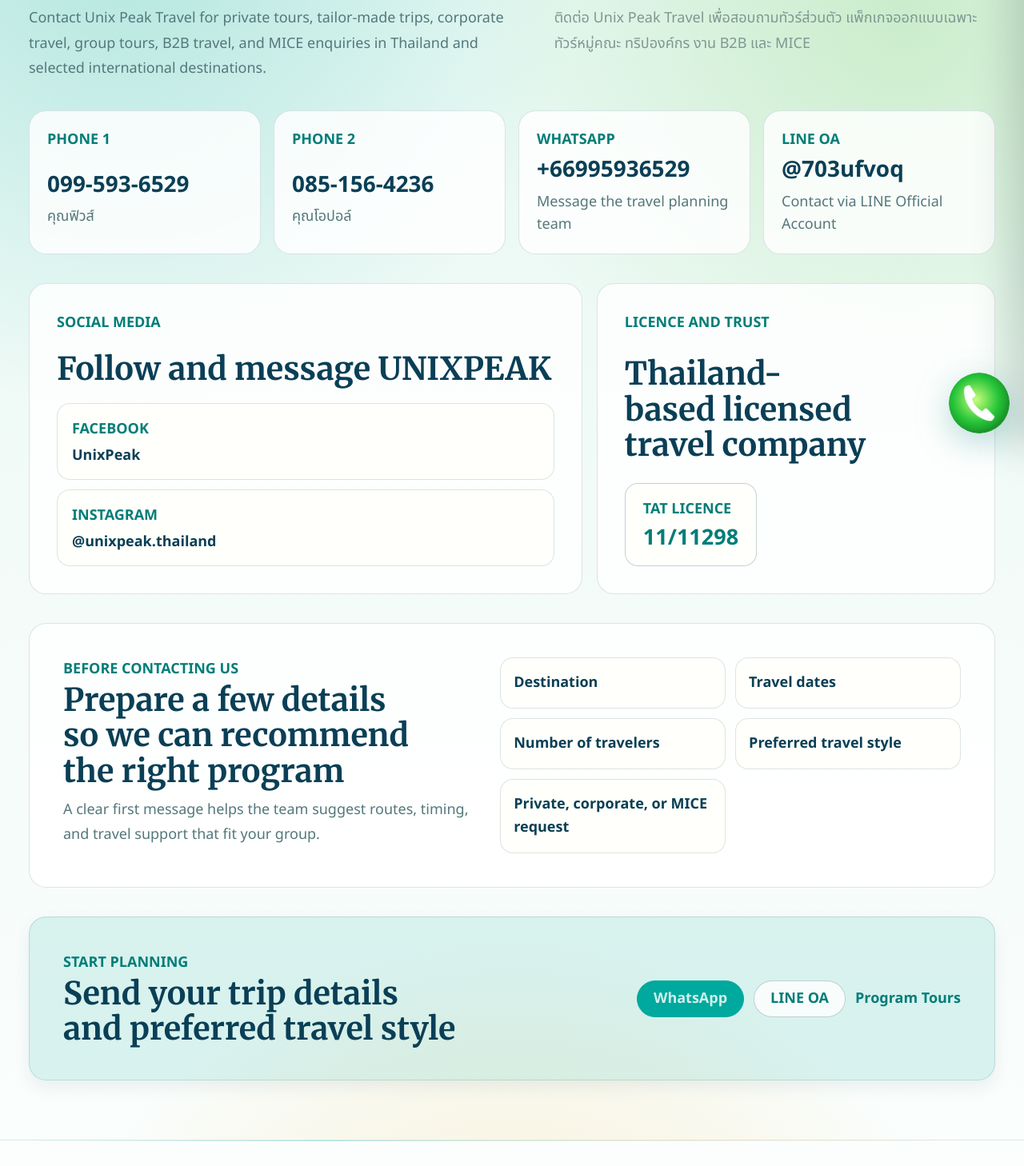
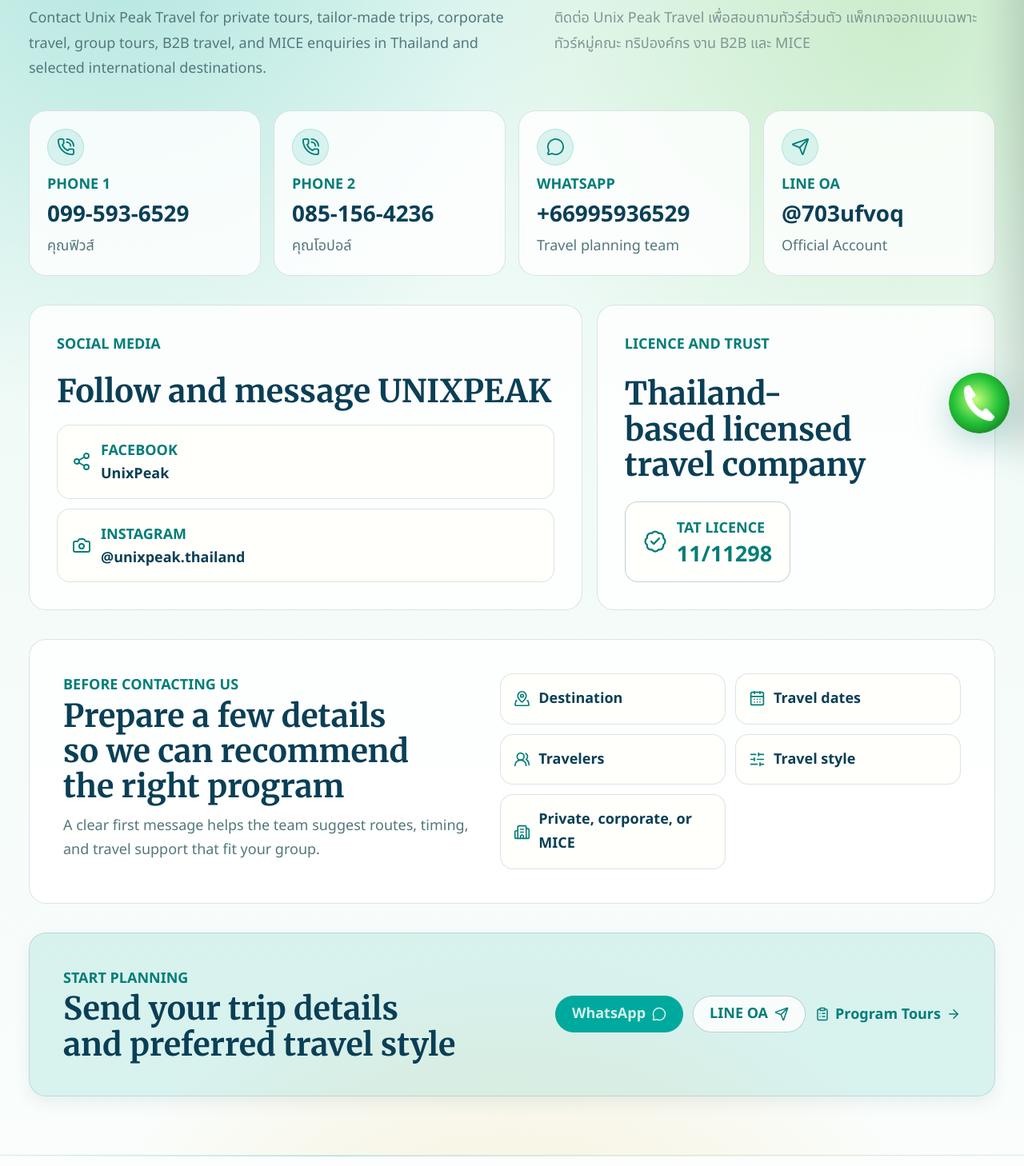
Before and after one commit to unixpeak/unixpeak, a Next.js app: page /contact in a window 1280 px wide. Shown: the part 240-1698 px from the top of the page at 80% size. Built offline with nearby package versions, Linux system fonts and the light colour scheme.

Commit message:
Update icons

```diff
--- a/src/app/contact/page.module.css
+++ b/src/app/contact/page.module.css
@@ -62,6 +62,7 @@
 
 .contactCard {
   display: grid;
+  align-content: start;
   gap: 10px;
   min-height: 180px;
   padding: 22px;
@@ -96,6 +97,24 @@
   line-height: 1.55;
 }
 
+.iconShell {
+  display: inline-flex;
+  width: 46px;
+  height: 46px;
+  align-items: center;
+  justify-content: center;
+  border: 1px solid rgba(0, 169, 157, 0.2);
+  border-radius: var(--radius-pill);
+  background: var(--color-accent-soft);
+  color: var(--color-accent-strong);
+}
+
+.iconShell svg {
+  width: 23px;
+  height: 23px;
+  stroke-width: 1.9;
+}
+
 .splitSection {
   display: grid;
   grid-template-columns: minmax(0, 1fr) minmax(300px, 0.72fr);
@@ -124,7 +143,10 @@
 
 .socialList a {
   display: grid;
-  gap: 8px;
+  grid-template-columns: auto minmax(0, 1fr);
+  align-items: center;
+  column-gap: 12px;
+  row-gap: 4px;
   border: 1px solid var(--color-border);
   border-radius: var(--radius-md);
   background: var(--color-surface-raised);
@@ -138,22 +160,42 @@
 }
 
 .socialList strong {
+  grid-column: 2;
   color: var(--color-text);
   font-size: 1rem;
   line-height: 1.3;
 }
 
+.listIcon {
+  grid-row: span 2;
+  width: 24px;
+  height: 24px;
+  color: var(--color-accent-strong);
+  stroke-width: 1.9;
+}
+
 .licenceCard {
   display: inline-grid;
+  grid-template-columns: auto minmax(0, 1fr);
+  align-items: center;
   justify-self: start;
-  gap: 6px;
+  gap: 12px;
   border: 1px solid var(--color-border-strong);
   border-radius: var(--radius-md);
   background: var(--color-surface-raised);
   padding: 18px 22px;
 }
 
+.licenceIcon {
+  width: 30px;
+  height: 30px;
+  color: var(--color-accent-strong);
+  stroke-width: 1.8;
+}
+
 .licenceCard strong {
+  display: block;
+  margin-top: 6px;
   color: var(--color-accent-strong);
   font-size: 1.5rem;
   line-height: 1;
@@ -182,6 +224,9 @@
 }
 
 .enquiryGuide li {
+  display: flex;
+  align-items: center;
+  gap: 10px;
   border: 1px solid var(--color-border);
   border-radius: var(--radius-md);
   background: var(--color-surface-raised);
@@ -189,6 +234,14 @@
   font-size: 1rem;
   font-weight: 850;
   padding: 16px;
+}
+
+.enquiryGuide li svg {
+  width: 21px;
+  height: 21px;
+  flex: 0 0 auto;
+  color: var(--color-accent-strong);
+  stroke-width: 1.9;
 }
 
 .cta {
@@ -213,6 +266,7 @@
 .primaryButton,
 .secondaryButton {
   display: inline-flex;
+  gap: 8px;
   align-items: center;
   justify-content: center;
   min-height: 46px;
@@ -253,10 +307,20 @@
 }
 
 .textLink {
+  display: inline-flex;
+  align-items: center;
+  gap: 7px;
   align-self: center;
   color: var(--color-accent-strong);
   font-size: 1rem;
   font-weight: 850;
+}
+
+.buttonIcon {
+  width: 18px;
+  height: 18px;
+  flex: 0 0 auto;
+  stroke-width: 2;
 }
 
 @media (max-width: 980px) {
--- a/src/app/contact/page.tsx
+++ b/src/app/contact/page.tsx
@@ -1,6 +1,22 @@
 import type { Metadata } from "next";
 import Link from "next/link";
 import { siteInfo } from "@/data/site";
+import {
+  ArrowRight,
+  BadgeCheck,
+  Building2,
+  CalendarDays,
+  Camera,
+  ClipboardList,
+  MapPinned,
+  MessageCircle,
+  PhoneCall,
+  Send,
+  Share2,
+  SlidersHorizontal,
+  UsersRound,
+  type LucideIcon,
+} from "lucide-react";
 import styles from "./page.module.css";
 
 export const metadata: Metadata = {
@@ -18,12 +34,27 @@
   },
 };
 
-const enquiryItems = [
-  "Destination",
-  "Travel dates",
-  "Number of travelers",
-  "Preferred travel style",
-  "Private, corporate, or MICE request",
+const enquiryItems: { label: string; icon: LucideIcon }[] = [
+  {
+    label: "Destination",
+    icon: MapPinned,
+  },
+  {
+    label: "Travel dates",
+    icon: CalendarDays,
+  },
+  {
+    label: "Travelers",
+    icon: UsersRound,
+  },
+  {
+    label: "Travel style",
+    icon: SlidersHorizontal,
+  },
+  {
+    label: "Private, corporate, or MICE",
+    icon: Building2,
+  },
 ];
 
 export default function ContactPage() {
@@ -59,20 +90,29 @@
             href={`tel:${contact.phone.replaceAll("-", "")}`}
             key={contact.phone}
           >
+            <span className={styles.iconShell} aria-hidden="true">
+              <PhoneCall />
+            </span>
             <span>Phone {index + 1}</span>
             <strong>{contact.phone}</strong>
             <p>{contact.nameTh || contact.name}</p>
           </a>
         ))}
         <a className={styles.contactCard} href={whatsappHref}>
+          <span className={styles.iconShell} aria-hidden="true">
+            <MessageCircle />
+          </span>
           <span>WhatsApp</span>
           <strong>{siteInfo.contact.whatsapp}</strong>
-          <p>Message the travel planning team</p>
+          <p>Travel planning team</p>
         </a>
         <a className={styles.contactCard} href={lineHref}>
+          <span className={styles.iconShell} aria-hidden="true">
+            <Send />
+          </span>
           <span>LINE OA</span>
           <strong>{siteInfo.contact.lineOA}</strong>
-          <p>Contact via LINE Official Account</p>
+          <p>Official Account</p>
         </a>
       </section>
 
@@ -83,12 +123,14 @@
           <div className={styles.socialList}>
             {facebook ? (
               <a href={facebook.href} target="_blank" rel="noreferrer">
+                <Share2 className={styles.listIcon} aria-hidden="true" />
                 <span>Facebook</span>
                 <strong>{facebook.value}</strong>
               </a>
             ) : null}
             {instagram ? (
               <a href={instagram.href} target="_blank" rel="noreferrer">
+                <Camera className={styles.listIcon} aria-hidden="true" />
                 <span>Instagram</span>
                 <strong>{instagram.value}</strong>
               </a>
@@ -100,8 +142,11 @@
           <p className={styles.eyebrow}>Licence and trust</p>
           <h2>Thailand-based licensed travel company</h2>
           <div className={styles.licenceCard}>
-            <span>TAT licence</span>
-            <strong>{siteInfo.tatLicence}</strong>
+            <BadgeCheck className={styles.licenceIcon} aria-hidden="true" />
+            <div>
+              <span>TAT licence</span>
+              <strong>{siteInfo.tatLicence}</strong>
+            </div>
           </div>
         </div>
       </section>
@@ -116,9 +161,16 @@
           </p>
         </div>
         <ul>
-          {enquiryItems.map((item) => (
-            <li key={item}>{item}</li>
-          ))}
+          {enquiryItems.map((item) => {
+            const Icon = item.icon;
+
+            return (
+              <li key={item.label}>
+                <Icon aria-hidden="true" />
+                <span>{item.label}</span>
+              </li>
+            );
+          })}
         </ul>
       </section>
 
@@ -130,12 +182,16 @@
         <div className={styles.ctaActions}>
           <a className={styles.primaryButton} href={whatsappHref}>
             WhatsApp
+            <MessageCircle className={styles.buttonIcon} aria-hidden="true" />
           </a>
           <a className={styles.secondaryButton} href={lineHref}>
             LINE OA
+            <Send className={styles.buttonIcon} aria-hidden="true" />
           </a>
           <Link className={styles.textLink} href="/program-tours">
+            <ClipboardList className={styles.buttonIcon} aria-hidden="true" />
             Program Tours
+            <ArrowRight className={styles.buttonIcon} aria-hidden="true" />
           </Link>
         </div>
       </section>
--- a/src/app/faq/page.module.css
+++ b/src/app/faq/page.module.css
@@ -47,55 +47,85 @@
 }
 
 .faqGrid {
-  display: grid;
-  grid-template-columns: repeat(2, minmax(0, 1fr));
+  display: flex;
+  flex-wrap: wrap;
+  align-items: flex-start;
   gap: 18px;
 }
 
 .faqCard {
   display: grid;
-  gap: 20px;
+  flex: 1 1 min(100%, 32rem);
+  gap: 18px;
+  height: fit-content;
   border: 1px solid var(--color-border);
   border-radius: var(--radius-lg);
   background: var(--color-surface);
   box-shadow: var(--shadow-card);
   padding: clamp(22px, 4vw, 30px);
+  transition: border-color var(--transition-base), box-shadow var(--transition-base), transform var(--transition-fast);
 }
 
-.answerBlock,
-.answerBlockThai {
-  display: grid;
-  gap: 10px;
+.faqCard:hover {
+  border-color: var(--color-border-strong);
+  box-shadow: var(--shadow-md);
+  transform: translateY(-1px);
 }
 
-.answerBlock h2 {
+.questionHeader {
+  display: grid;
+  grid-template-columns: auto minmax(0, 1fr);
+  align-items: start;
+  gap: 14px;
+}
+
+.iconShell {
+  display: inline-flex;
+  width: 46px;
+  height: 46px;
+  align-items: center;
+  justify-content: center;
+  border: 1px solid rgba(0, 169, 157, 0.2);
+  border-radius: var(--radius-pill);
+  background: var(--color-accent-soft);
+  color: var(--color-accent-strong);
+}
+
+.iconShell svg {
+  width: 23px;
+  height: 23px;
+  stroke-width: 1.9;
+}
+
+.questionHeader h2 {
   color: var(--color-text);
-  font-size: 1.45rem;
+  font-size: 1.28rem;
   line-height: 1.22;
   text-wrap: balance;
 }
 
-.answerBlock p,
-.answerBlockThai p {
+.questionHeader h3 {
+  margin-top: 6px;
+  color: var(--color-accent-strong);
+  font-size: 0.98rem;
+  line-height: 1.45;
+}
+
+.answerPair {
+  display: grid;
+  gap: 12px;
+  border-top: 1px solid var(--color-border);
+  padding-top: 16px;
+}
+
+.answerPair p {
   color: var(--color-text-muted);
   font-size: 1rem;
   line-height: 1.75;
 }
 
-.answerBlockThai {
-  border-top: 1px solid var(--color-border);
-  padding-top: 18px;
-}
-
-.answerBlockThai h3 {
-  color: var(--color-accent-strong);
-  font-size: 1rem;
-  line-height: 1.45;
-}
-
-.answerBlockThai p {
+.answerPair p:last-child {
   color: var(--color-text-soft);
-  font-size: 1rem;
 }
 
 .cta {
@@ -137,6 +167,7 @@
 .primaryButton,
 .secondaryButton {
   display: inline-flex;
+  gap: 8px;
   align-items: center;
   justify-content: center;
   min-height: 46px;
@@ -176,9 +207,15 @@
   background: var(--color-surface-raised);
 }
 
+.buttonIcon {
+  width: 18px;
+  height: 18px;
+  flex: 0 0 auto;
+  stroke-width: 2;
+}
+
 @media (max-width: 980px) {
   .introGrid,
-  .faqGrid,
   .cta {
     grid-template-columns: 1fr;
   }
@@ -199,4 +236,8 @@
     width: 100%;
     min-width: 0;
   }
+
+  .questionHeader {
+    grid-template-columns: 1fr;
+  }
 }
```
Also changed, not shown: src/app/faq/page.tsx (+51 -12 lines).
